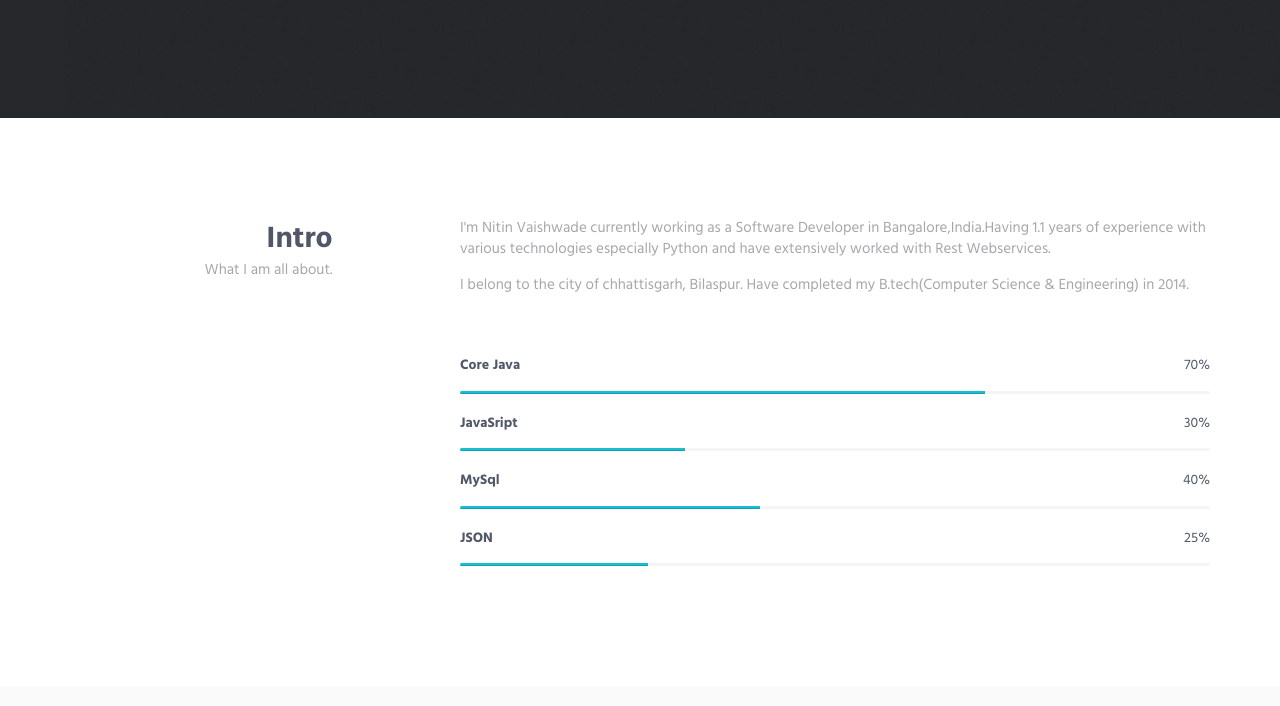
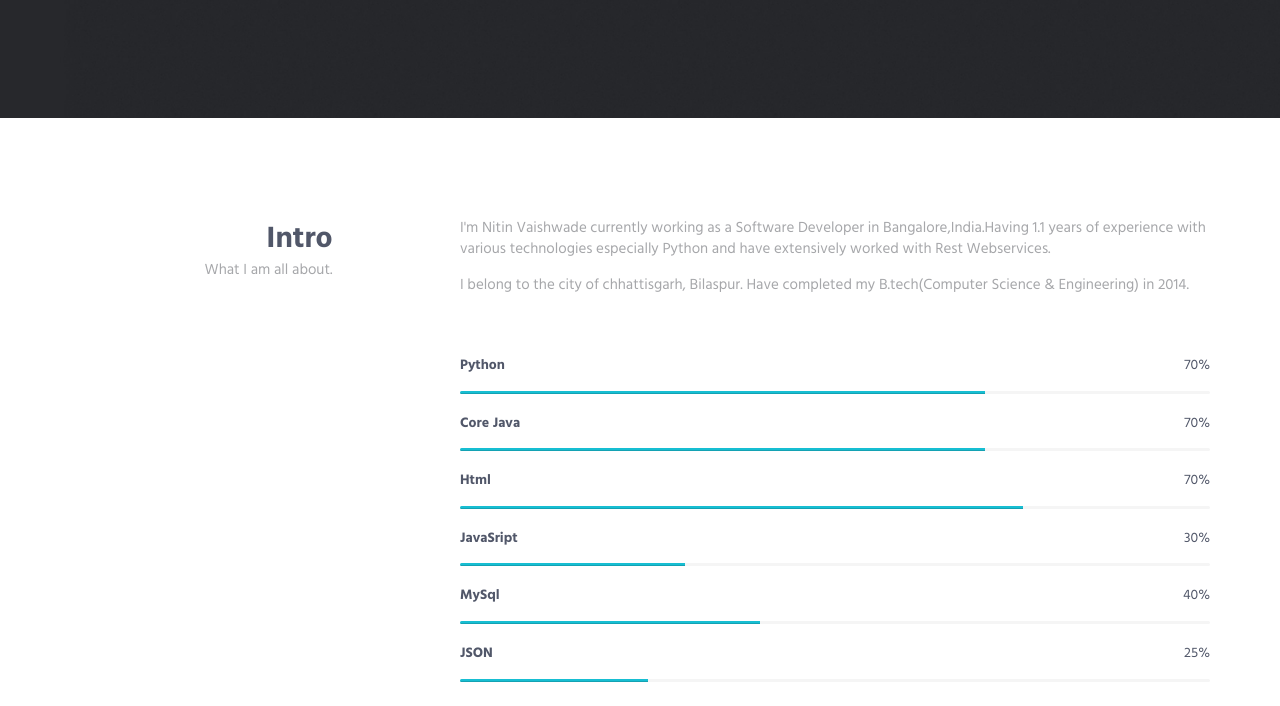
Before and after one commit to nitinvaishwade/nitin.github.io, a plain HTML site: page index.html in a window 1280 px wide. Shown: the part 543-1249 px from the top of the page. Drawn offline with Linux system fonts and the light colour scheme.

Commit message:
add skills

```diff
--- a/index.html
+++ b/index.html
@@ -117,12 +117,23 @@
 
                         <!-- Progress Box -->
                         <div class="progress-box">
+                            <h5>Python <span class="color-heading pull-right">70%</span></h5>
+                            <div class="progress">
+                                <div class="progress-bar bg-color-base" role="progressbar" data-width="70"></div>
+                            </div>
+                        </div>
+                        <div class="progress-box">
                             <h5>Core Java <span class="color-heading pull-right">70%</span></h5>
                             <div class="progress">
                                 <div class="progress-bar bg-color-base" role="progressbar" data-width="70"></div>
                             </div>
                         </div>
-
+                       <div class="progress-box">
+                            <h5>Html <span class="color-heading pull-right">70%</span></h5>
+                            <div class="progress">
+                                <div class="progress-bar bg-color-base" role="progressbar" data-width="75"></div>
+                            </div>
+                        </div>
                         <div class="progress-box">
                             <h5>JavaSript <span class="color-heading pull-right">30%</span></h5>
                             <div class="progress">
```
